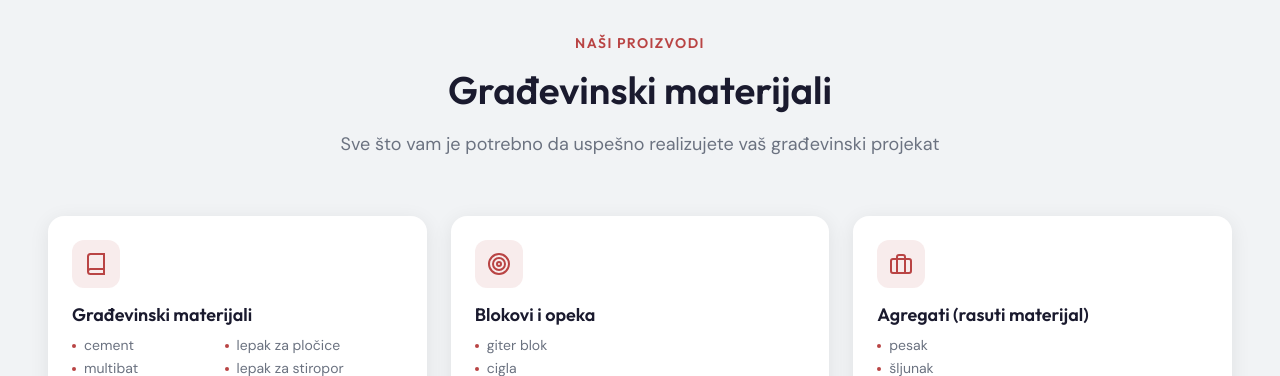
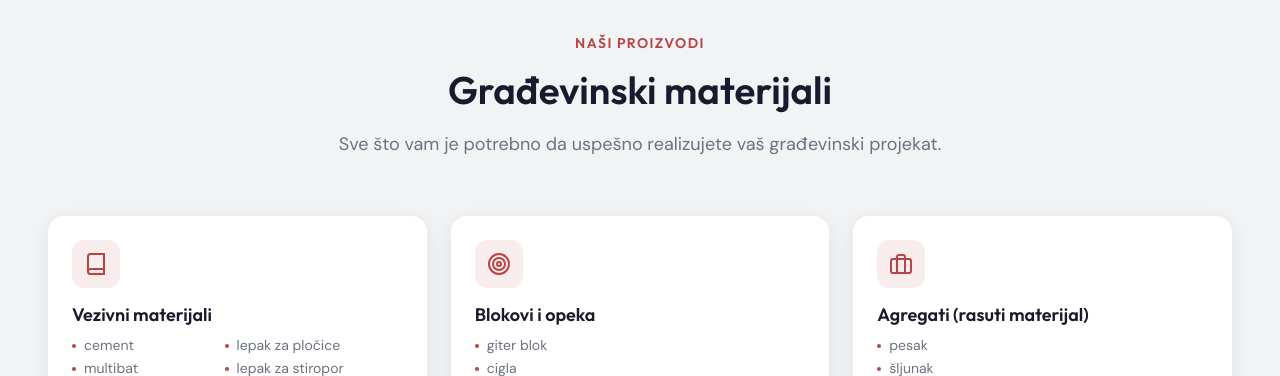
Before and after one commit to milenko997/popgor, a Next.js app: page / in a window 1280 px wide. Shown: the part 1880-2256 px from the top of the page. Built offline with nearby package versions, Linux system fonts and the light colour scheme.

Commit message:
Updating content

```diff
--- a/components/footer/footer.tsx
+++ b/components/footer/footer.tsx
@@ -41,14 +41,14 @@ export default function Footer() {
               </li>
               <li>
                 <a href="#kontakt" className={style.footerLink} data-testid="footer-contact">
-                  Kontak
+                  Kontakt
                 </a>
               </li>
             </ul>
           </div>
 
           <div className={style.footerContact}>
-            <h4 className={style.footerHeading}>Kontak informacije</h4>
+            <h4 className={style.footerHeading}>Kontakt informacije</h4>
             <ul className={style.footerList}>
               <li>+381 60 351 8034</li>
               <li>pop.gor071@gmail.com</li>
@@ -60,7 +60,7 @@ export default function Footer() {
           <div className={style.footerNewsletter}>
             <h4 className={style.footerHeading}>Budite u toku</h4>
             <p className={style.footerNewsletterText}>
-              Pratite najnovije informacije o novim materijalima i specijalnim ponudama
+              Pratite najnovije informacije o novim materijalima i specijalnim ponudama.
             </p>
           </div>
 
--- a/components/partners/partners.tsx
+++ b/components/partners/partners.tsx
@@ -24,7 +24,7 @@ const Partners = () => {
                         Naši partneri
                     </h2>
                     <p className="section__subtitle reveal">
-                        Saradnja sa vodećim kompanijama u industriji radi isporuke najkvalitetnijih rešenja
+                        Saradnja sa vodećim kompanijama u industriji radi isporuke najkvalitetnijih rešenja.
                     </p>
                 </div>
 
--- a/components/products/products.tsx
+++ b/components/products/products.tsx
@@ -10,7 +10,7 @@ const Products = () => {
                         Građevinski materijali
                     </h2>
                     <p className="sectionSubtitle reveal">
-                        Sve što vam je potrebno da uspešno realizujete vaš građevinski projekat
+                        Sve što vam je potrebno da uspešno realizujete vaš građevinski projekat.
                     </p>
                 </div>
 
@@ -23,7 +23,7 @@ const Products = () => {
                                     <path d="M6.5 2H20v20H6.5A2.5 2.5 0 0 1 4 19.5v-15A2.5 2.5 0 0 1 6.5 2z"></path>
                                 </svg>
                             </div>
-                            <h3 className={styles.materialCardTitle}>Građevinski materijali</h3>
+                            <h3 className={styles.materialCardTitle}>Vezivni materijali</h3>
                             <ul className={styles.materialsWrapper}>
                                 <li className={styles.materialSingle}>cement</li>
                                 <li className={styles.materialSingle}>multibat</li>
```
